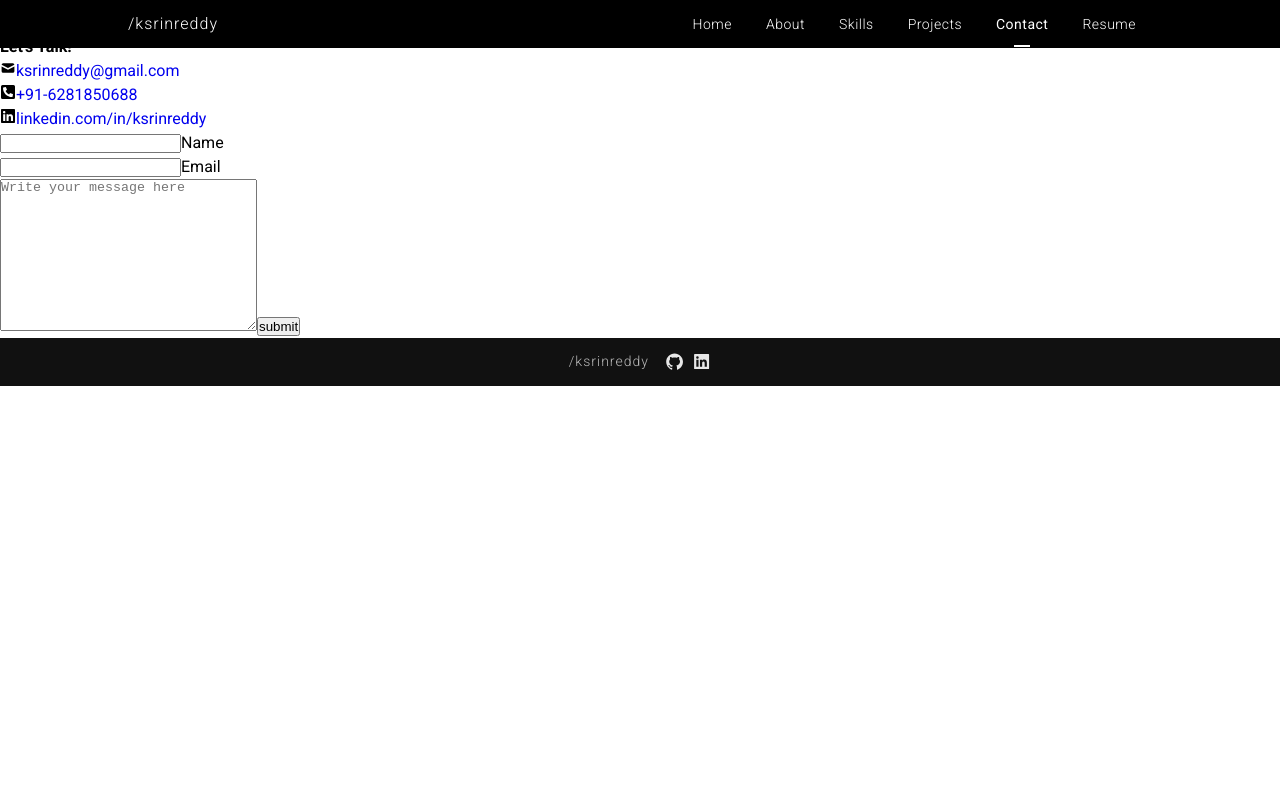
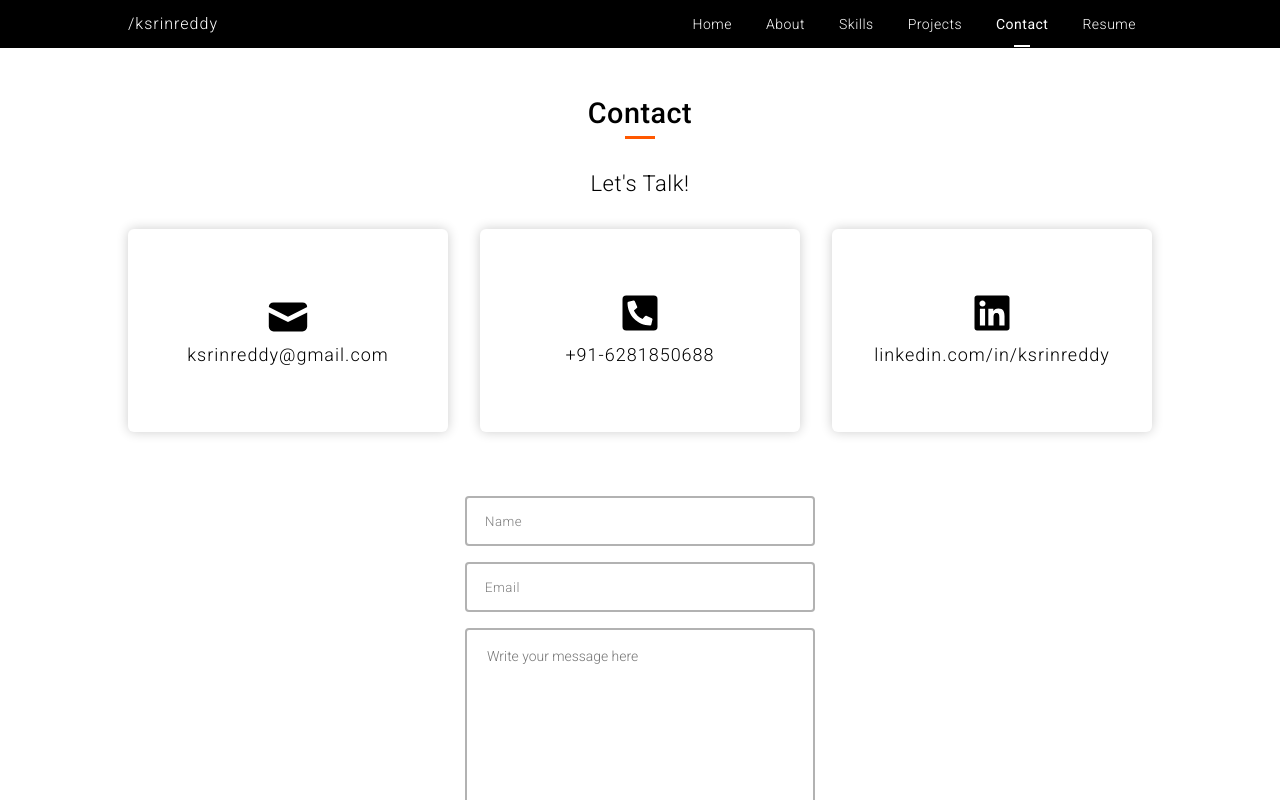
Before and after one commit to ksrinreddy/portfolio, a React (Create React App) app: page /contact in a window 1280 px wide. Shown: the top 800 px of the page. Built offline with nearby package versions, Linux system fonts and the light colour scheme.

Commit message:
style contact info and form

```diff
--- /dev/null
+++ b/src/pages/styles-pages/_Contact.scss
@@ -0,0 +1,186 @@
+@use "../../styles/scss/abstracts/" as a;
+
+.contact {
+  padding-block: calc(a.$height-navbar + 3rem);
+  min-height: calc(100vh - a.$height-footer);
+
+  &__title {
+    text-transform: capitalize;
+    text-align: center;
+    font-weight: a.fw(medium);
+    letter-spacing: a.ls(xx-small);
+    padding-bottom: a.p(8);
+    position: relative;
+
+    &::after {
+      content: "";
+      height: a.px-rem(3);
+      width: a.px-rem(30);
+      background: a.$bg-orange;
+      position: absolute;
+      bottom: 0;
+      left: 50%;
+      transform: translateX(-50%);
+    }
+  }
+
+  &__subtitle {
+    text-align: center;
+    padding-top: 2rem;
+    line-height: 1.2;
+    font-weight: a.fw(light);
+    font-size: a.fs(20);
+    letter-spacing: a.ls(xx-small);
+
+    @include a.mq-up(medium) {
+      font-size: a.fs(22);
+    }
+  }
+
+  &__wrapper {
+    width: min(90vw, a.px-rem(1024));
+    margin-inline: auto;
+    display: grid;
+    justify-content: center;
+    padding-block: 2rem;
+    row-gap: 4rem;
+  }
+
+  &__info {
+    display: flex;
+    flex-direction: column;
+    align-items: center;
+    gap: 2rem;
+
+    @include a.mq-up(medium) {
+      flex-direction: row;
+      flex-wrap: wrap;
+      justify-content: center;
+    }
+  }
+
+  &__card {
+    box-shadow: 0 0 a.px-rem(12) rgba(0, 0, 0, 0.2);
+    padding-block: 4rem;
+    border-radius: a.br(medium);
+    transition: all 300ms;
+    display: flex;
+    flex-direction: column;
+    align-items: center;
+    justify-content: center;
+    width: min(90vw, a.px-rem(320));
+    margin-inline: auto;
+
+    @include a.mq-up(medium) {
+      margin-inline: 0;
+    }
+
+    &:hover {
+      background: #000;
+      color: #fff;
+
+      a {
+        color: #fff;
+      }
+    }
+
+    a {
+      color: #000;
+      letter-spacing: a.ls(x-small);
+      font-weight: a.fw(light);
+      font-size: a.fs(18);
+      text-align: center;
+    }
+
+    .email-icon {
+      font-size: 48px;
+    }
+
+    .phone-icon,
+    .linkedin-icon {
+      font-size: 40px;
+      margin-bottom: 8px;
+    }
+  }
+
+  // form
+
+  &__form {
+    display: flex;
+    flex-direction: column;
+    gap: 1rem;
+    width: min(90vw, a.px-rem(350));
+    margin-inline: auto;
+
+    textarea {
+      border: a.px-rem(2) solid rgba(0, 0, 0, 0.3);
+      padding-inline: 1.25rem;
+      padding-block: 1rem;
+      font-family: "Roboto", sans-serif;
+      border-radius: 0.25rem;
+      font-size: 0.87rem;
+      font-weight: a.fw(light);
+      line-height: 1.5;
+      margin-bottom: 1rem;
+    }
+  }
+
+  &__input-label-wrapper {
+    position: relative;
+    display: flex;
+    flex-direction: column;
+    height: 3.125rem;
+
+    input {
+      height: 100%;
+      border: a.px-rem(2) solid rgba(0, 0, 0, 0.3);
+      padding-inline: 1.25rem;
+      padding-block: 0.25rem;
+      padding-top: 1.375rem;
+      border-radius: 0.25rem;
+      font-size: 1rem;
+      line-height: 1.5;
+    }
+
+    label {
+      position: absolute;
+      pointer-events: none;
+      left: 1.25rem;
+      transform: translateY(80%) scale(1);
+      transform-origin: top left;
+      transition: transform 300ms;
+      color: rgba(0, 0, 0, 0.5);
+      font-size: 0.83rem;
+      font-weight: 300;
+      letter-spacing: a.ls(xx-small);
+
+      &.filled-state {
+        transform: translateY(25%) scale(0.8);
+      }
+    }
+
+    &:focus-within {
+      label {
+        transform: translateY(25%) scale(0.8);
+      }
+    }
+  }
+
+  &__form-submit-btn {
+    padding-block: 0.9rem;
+    border-radius: a.br(base);
+    text-transform: capitalize;
+    border: none;
+    outline: none;
+    background: #000;
+    color: #fff;
+    font-size: 1rem;
+    letter-spacing: a.ls(xx-small);
+    transition: all 300ms;
+
+    &:hover {
+      background: rgba(0, 0, 0, 0.7);
+      cursor: pointer;
+    }
+  }
+}
--- a/src/pages/styles-pages/_index.scss
+++ b/src/pages/styles-pages/_index.scss
@@ -2,3 +2,4 @@
 @forward "./About";
 @forward "./Projects";
 @forward "./Skills";
+@forward "./Contact";
--- a/src/styles/css/index.css
+++ b/src/styles/css/index.css
@@ -752,4 +752,168 @@ p {
   grid-template-columns: repeat(auto-fit, minmax(auto, 15rem));
   width: min(90vw, 64rem);
   margin-inline: auto;
+}
+
+.contact {
+  padding-block: 6rem;
+  min-height: calc(100vh - 3rem);
+}
+.contact__title {
+  text-transform: capitalize;
+  text-align: center;
+  font-weight: 500;
+  letter-spacing: 0.03125rem;
+  padding-bottom: 0.5rem;
+  position: relative;
+}
+.contact__title::after {
+  content: "";
+  height: 0.1875rem;
+  width: 1.875rem;
+  background: #ff5800;
+  position: absolute;
+  bottom: 0;
+  left: 50%;
+  transform: translateX(-50%);
+}
+.contact__subtitle {
+  text-align: center;
+  padding-top: 2rem;
+  line-height: 1.2;
+  font-weight: 300;
+  font-size: 1.25rem;
+  letter-spacing: 0.03125rem;
+}
+@media screen and (min-width: 48rem) {
+  .contact__subtitle {
+    font-size: 1.375rem;
+  }
+}
+.contact__wrapper {
+  width: min(90vw, 64rem);
+  margin-inline: auto;
+  display: grid;
+  justify-content: center;
+  padding-block: 2rem;
+  row-gap: 4rem;
+}
+.contact__info {
+  display: flex;
+  flex-direction: column;
+  align-items: center;
+  gap: 2rem;
+}
+@media screen and (min-width: 48rem) {
+  .contact__info {
+    flex-direction: row;
+    flex-wrap: wrap;
+    justify-content: center;
+  }
+}
+.contact__card {
+  box-shadow: 0 0 0.75rem rgba(0, 0, 0, 0.2);
+  padding-block: 4rem;
+  border-radius: 0.375rem;
+  transition: all 300ms;
+  display: flex;
+  flex-direction: column;
+  align-items: center;
+  justify-content: center;
+  width: min(90vw, 20rem);
+  margin-inline: auto;
+}
+@media screen and (min-width: 48rem) {
+  .contact__card {
+    margin-inline: 0;
+  }
+}
+.contact__card:hover {
+  background: #000;
+  color: #fff;
+}
+.contact__card:hover a {
+  color: #fff;
+}
+.contact__card a {
+  color: #000;
+  letter-spacing: 0.0625rem;
+  font-weight: 300;
+  font-size: 1.125rem;
+  text-align: center;
+}
+.contact__card .email-icon {
+  font-size: 48px;
+}
+.contact__card .phone-icon,
+.contact__card .linkedin-icon {
+  font-size: 40px;
+  margin-bottom: 8px;
+}
+.contact__form {
+  display: flex;
+  flex-direction: column;
+  gap: 1rem;
+  width: min(90vw, 21.875rem);
+  margin-inline: auto;
+}
+.contact__form textarea {
+  border: 0.125rem solid rgba(0, 0, 0, 0.3);
+  padding-inline: 1.25rem;
+  padding-block: 1rem;
+  font-family: "Roboto", sans-serif;
+  border-radius: 0.25rem;
+  font-size: 0.87rem;
+  font-weight: 300;
+  line-height: 1.5;
+  margin-bottom: 1rem;
+}
+.contact__input-label-wrapper {
+  position: relative;
+  display: flex;
+  flex-direction: column;
+  height: 3.125rem;
+}
+.contact__input-label-wrapper input {
+  height: 100%;
+  border: 0.125rem solid rgba(0, 0, 0, 0.3);
+  padding-inline: 1.25rem;
+  padding-block: 0.25rem;
+  padding-top: 1.375rem;
+  border-radius: 0.25rem;
+  font-size: 1rem;
+  line-height: 1.5;
+}
+.contact__input-label-wrapper label {
+  position: absolute;
+  pointer-events: none;
+  left: 1.25rem;
+  transform: translateY(80%) scale(1);
+  transform-origin: top left;
+  transition: transform 300ms;
+  color: rgba(0, 0, 0, 0.5);
+  font-size: 0.83rem;
+  font-weight: 300;
+  letter-spacing: 0.03125rem;
+}
+.contact__input-label-wrapper label.filled-state {
+  transform: translateY(25%) scale(0.8);
+}
+.contact__input-label-wrapper:focus-within label {
+  transform: translateY(25%) scale(0.8);
+}
+.contact__form-submit-btn {
+  padding-block: 0.9rem;
+  border-radius: 0.25rem;
+  text-transform: capitalize;
+  border: none;
+  outline: none;
+  background: #000;
+  color: #fff;
+  font-size: 1rem;
+  letter-spacing: 0.03125rem;
+  transition: all 300ms;
+}
+.contact__form-submit-btn:hover {
+  background: rgba(0, 0, 0, 0.7);
+  cursor: pointer;
 }/*# sourceMappingURL=index.css.map */
```
Also changed, not shown: 1 other file (tests, documents, lock files or other folders).
